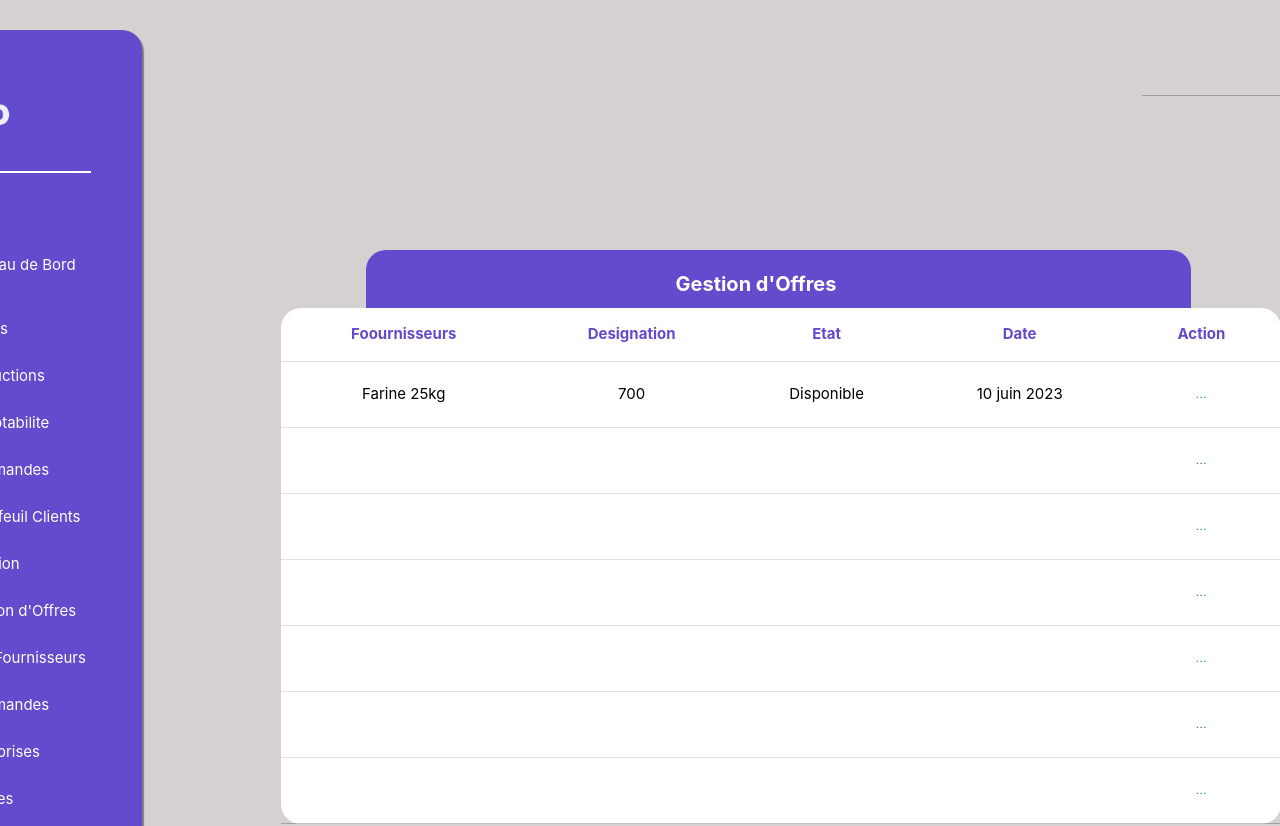
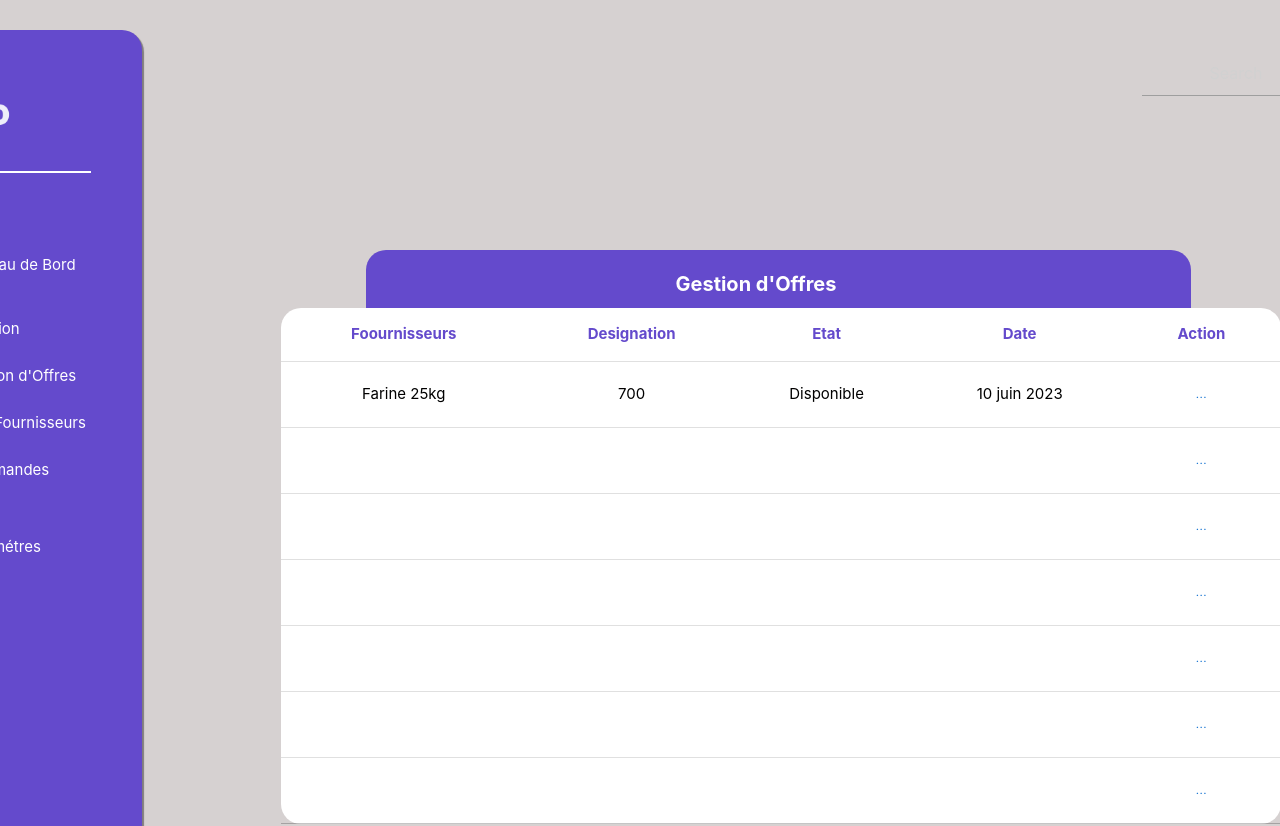
Before and after one commit to Rabbivoka9/ERP-Groupe2, a React (Create React App) app: page /Goffres in a window 1280 px wide. Shown: the top 826 px of the page. Built offline with nearby package versions, Linux system fonts and the light colour scheme; a web font is replaced by a local one.

Commit message:
mise a jour

```diff
--- a/src/Pages/Goffres.jsx
+++ b/src/Pages/Goffres.jsx
@@ -1,4 +1,4 @@
-import Header from "../Composants/Navbar"
+import Header_entreprise from "../Composants/Navbar_Entreprise"
 import Bar from "../Composants/BarRech"
 import Toffres from "../Composants/Goffres"
 
@@ -8,7 +8,7 @@ function Goffres (){
               <div className="tout1">
 
               <div className="bordu">
-                  <Header/>
+                  <Header_entreprise/>
                   <Bar/>
               </div>
 
--- a/src/Pages/fournisseurs.jsx
+++ b/src/Pages/fournisseurs.jsx
@@ -1,10 +1,6 @@
-import Header from "../Composants/Navbar"
+import Header_entreprise from "../Composants/Navbar_Entreprise"
 import Bar from "../Composants/BarRech"
 import Tabfour from "../Composants/Four"
-
-
-
-
 
 function Fournisseurs(){
 
@@ -13,7 +9,7 @@ function Fournisseurs(){
               <div className="tout1">
 
               <div className="bordu">
-                  <Header/>
+                  <Header_entreprise/>
                   <Bar/>
               </div>
               <div>
```
